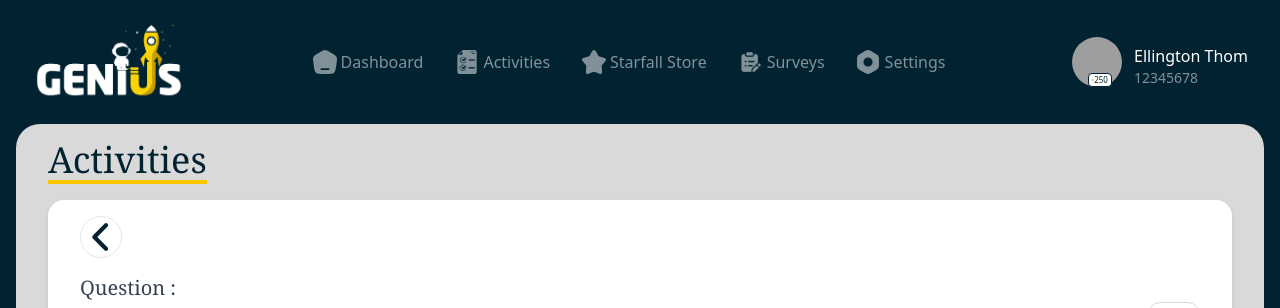
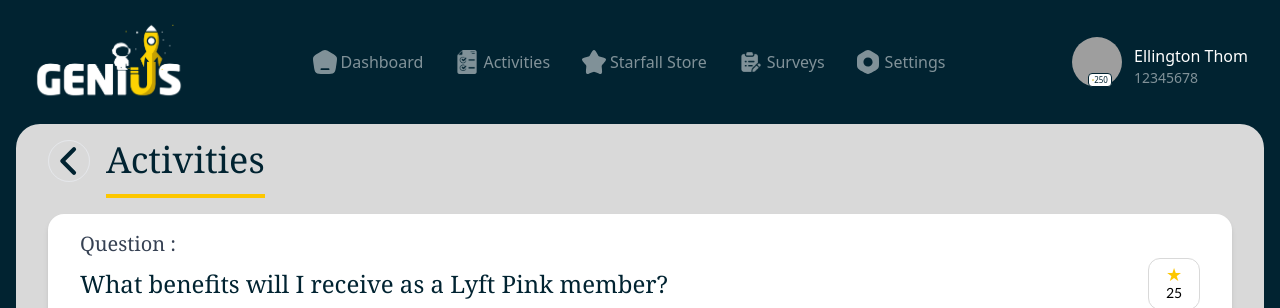
Before and after one commit to Ibn-Abdulsattar/Genius, a React (Vite) app in the folder frontend/: page /showactivitypg in a window 1280 px wide. Shown: the top 308 px of the page. Built offline with nearby package versions, Linux system fonts and the light colour scheme; grey boxes are pictures that could not be loaded; a web font is replaced by a local one.

Commit message:
Module improvement

```diff
--- a/frontend/src/pages/Activities/ShowActivityPg.jsx
+++ b/frontend/src/pages/Activities/ShowActivityPg.jsx
@@ -23,6 +23,8 @@ export default function ShowActivityPg() {
         <div className="All-Content ">
           {/* Activity-Top */}
           <div className="Activity-Top flex ">
+                        {/* Back-Button */}
+            <BackButton />
             {/* Title */}
             <h2 className="text-2xl sm:text-3xl lg:text-4xl font-medium text-[#012331] border-b-4 border-yellow-400 whitespace-nowrap">
               Activities
@@ -31,8 +33,6 @@ export default function ShowActivityPg() {
 
           {/* Activity-bottom */}
           <div className="Activity-bottom bg-white rounded-2xl shadow-md  relative">
-            {/* Back-Button */}
-            <BackButton />
 
             {/* Question */}
             <div className="mb-3">
```
